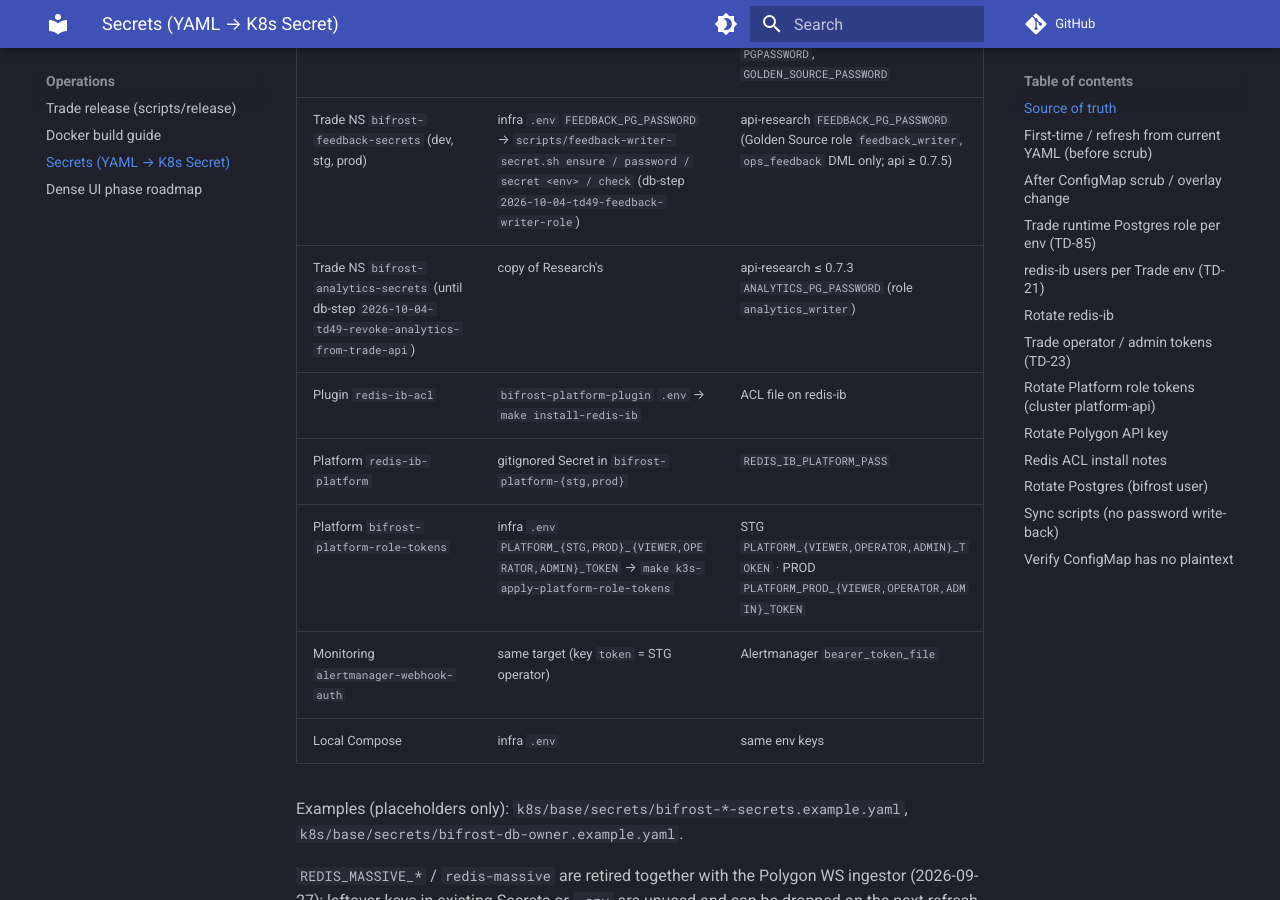
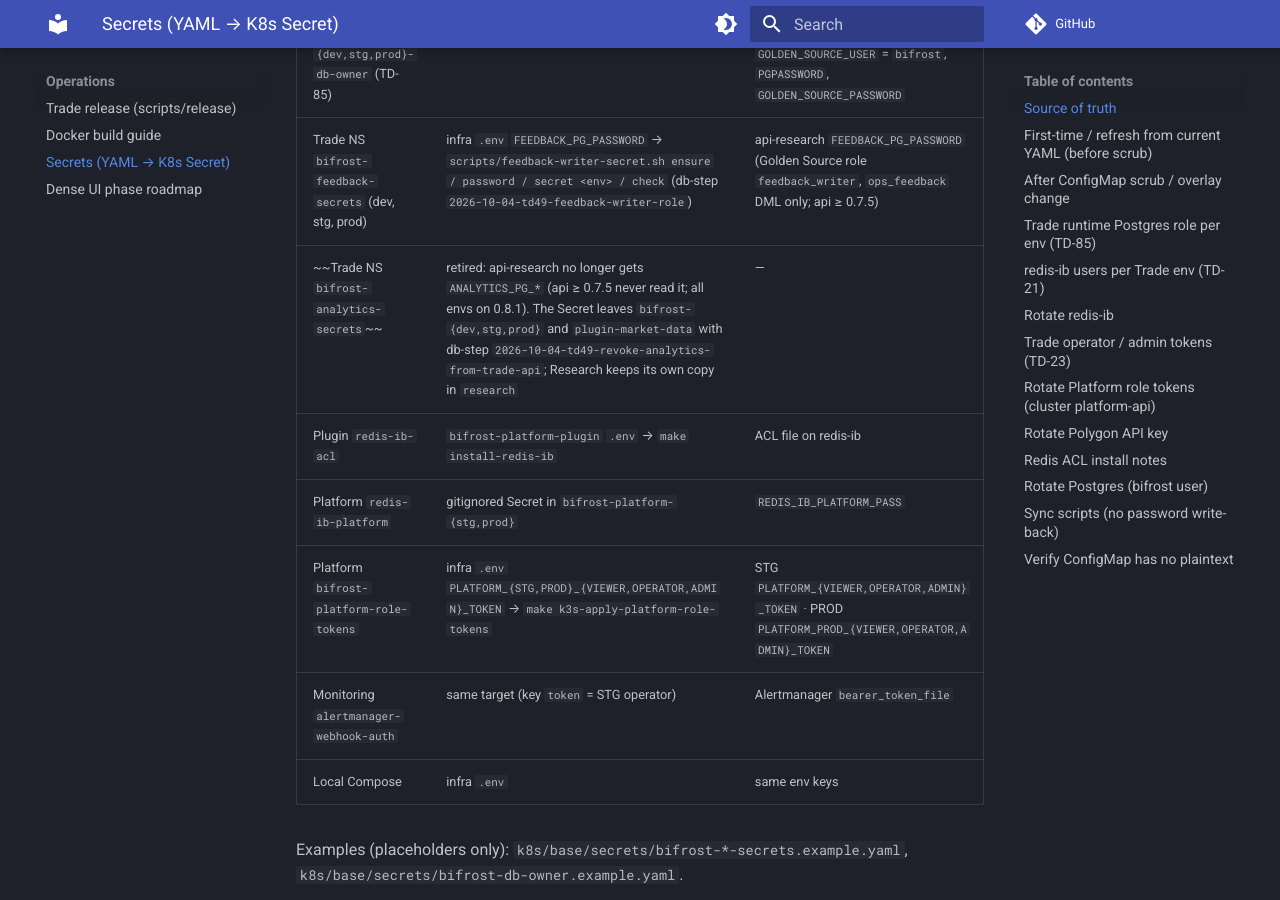
Before and after one commit to weitingzhao/bifrost-trade-infra, an MkDocs documentation site: the page built from docs/SECRETS.md, in a window 1280 px wide and 900 px high, scrolled down 568 px. Built offline with MkDocs 1.6.1 and Material for MkDocs 9.7.7, drawn with Linux system fonts in a browser that asks for light colours; comment, search, counter and statistics services are not loaded.

Commit message:
api-research: drop the ANALYTICS_PG_* env (TD-49 closing, D13)
api >= 0.7.5 never reads it and every env runs 0.8.1; the secretKeyRef was optional, so this can
merge before or after the Owner deletes bifrost-analytics-secrets from the Trade namespaces (db-step
2026-10-04-td49-revoke-analytics-from-trade-api). kustomize dev / stg / prod: only the five env
entries of api-research disappear. docs/SECRETS.md marks the Secret retired.

Co-Authored-By: Claude Opus 5.5 <noreply@anthropic.com>

```diff
--- a/docs/SECRETS.md
+++ b/docs/SECRETS.md
@@ -9,7 +9,7 @@ Secrets must not live in git-tracked ConfigMap YAML. Use K8s Secrets + env overr
 | Trade NS `bifrost-{dev,stg,prod}-secrets` | gitignored `k8s/base/secrets/bifrost-*-secrets.yaml` | `REDIS_IB_*`, `PGUSER` / `GOLDEN_SOURCE_USER` (once switched, TD-85), `PGPASSWORD`, `GOLDEN_SOURCE_PASSWORD`, `OPS_*`, `MASSIVE_API_KEY` / `POLYGON_API_KEY`, `MARKET_DATA_WRITE_TOKEN` |
 | Trade NS `bifrost-{dev,stg,prod}-db-owner` (TD-85) | gitignored `k8s/base/secrets/bifrost-*-db-owner.yaml` | db-init Job only (explicit env over its envFrom): `PGUSER` / `GOLDEN_SOURCE_USER` = `bifrost`, `PGPASSWORD`, `GOLDEN_SOURCE_PASSWORD` |
 | Trade NS `bifrost-feedback-secrets` (dev, stg, prod) | infra `.env` `FEEDBACK_PG_PASSWORD` → `scripts/feedback-writer-secret.sh ensure / password / secret <env> / check` (db-step `2026-10-04-td49-feedback-writer-role`) | api-research `FEEDBACK_PG_PASSWORD` (Golden Source role `feedback_writer`, `ops_feedback` DML only; api ≥ 0.7.5) |
-| Trade NS `bifrost-analytics-secrets` (until db-step `2026-10-04-td49-revoke-analytics-from-trade-api`) | copy of Research's | api-research ≤ 0.7.3 `ANALYTICS_PG_PASSWORD` (role `analytics_writer`) |
+| ~~Trade NS `bifrost-analytics-secrets`~~ | retired: api-research no longer gets `ANALYTICS_PG_*` (api ≥ 0.7.5 never read it; all envs on 0.8.1). The Secret leaves `bifrost-{dev,stg,prod}` and `plugin-market-data` with db-step `2026-10-04-td49-revoke-analytics-from-trade-api`; Research keeps its own copy in `research` | — |
 | Plugin `redis-ib-acl` | `bifrost-platform-plugin` `.env` → `make install-redis-ib` | ACL file on redis-ib |
 | Platform `redis-ib-platform` | gitignored Secret in `bifrost-platform-{stg,prod}` | `REDIS_IB_PLATFORM_PASS` |
 | Platform `bifrost-platform-role-tokens` | infra `.env` `PLATFORM_{STG,PROD}_{VIEWER,OPERATOR,ADMIN}_TOKEN` → `make k3s-apply-platform-role-tokens` | STG `PLATFORM_{VIEWER,OPERATOR,ADMIN}_TOKEN` · PROD `PLATFORM_PROD_{VIEWER,OPERATOR,ADMIN}_TOKEN` |
```
Also changed, not shown: 1 other file.
